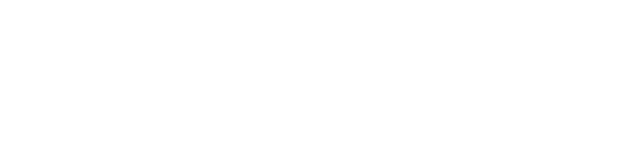
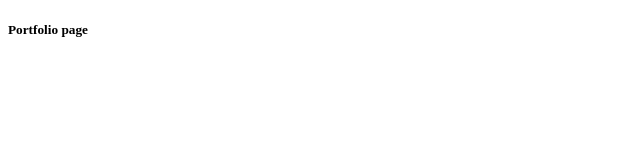
Before and after one commit to bindmdr/Portfolio-page, a plain HTML site: page index.html in a window 1280 px wide. Shown: the full height of the page, 0-640 px from the left. Drawn offline with Linux system fonts and the light colour scheme.

Commit message:
feat header added

```diff
--- a/index.html
+++ b/index.html
@@ -6,6 +6,6 @@
     <title>Portolio page</title>
 </head>
 <body>
-
+    <h5>Portfolio page</h5>
 </body>
 </html>
```
